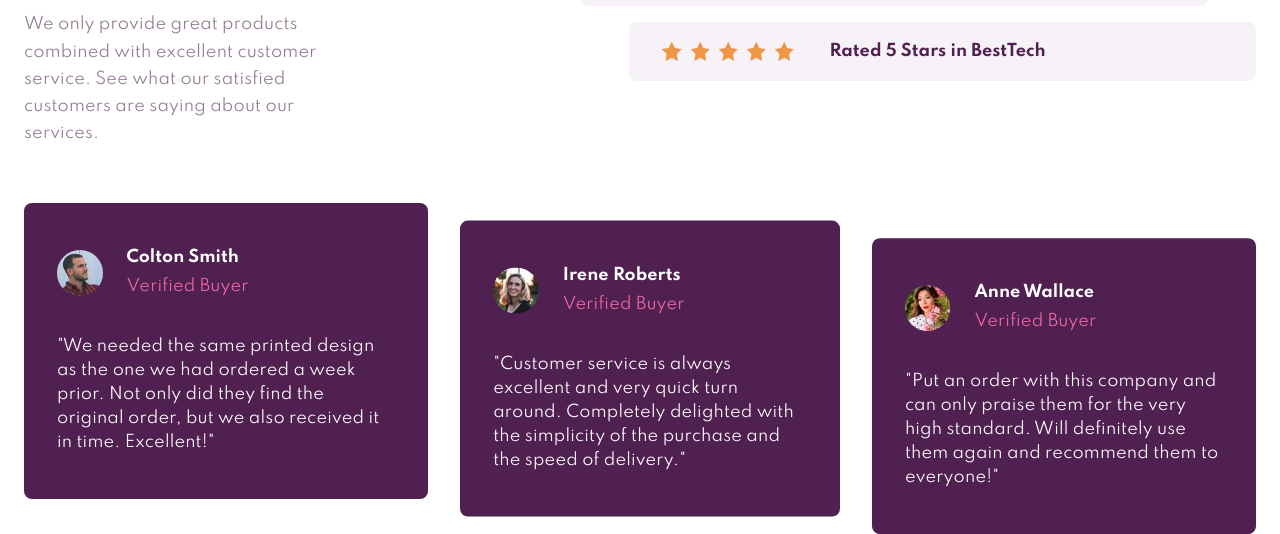
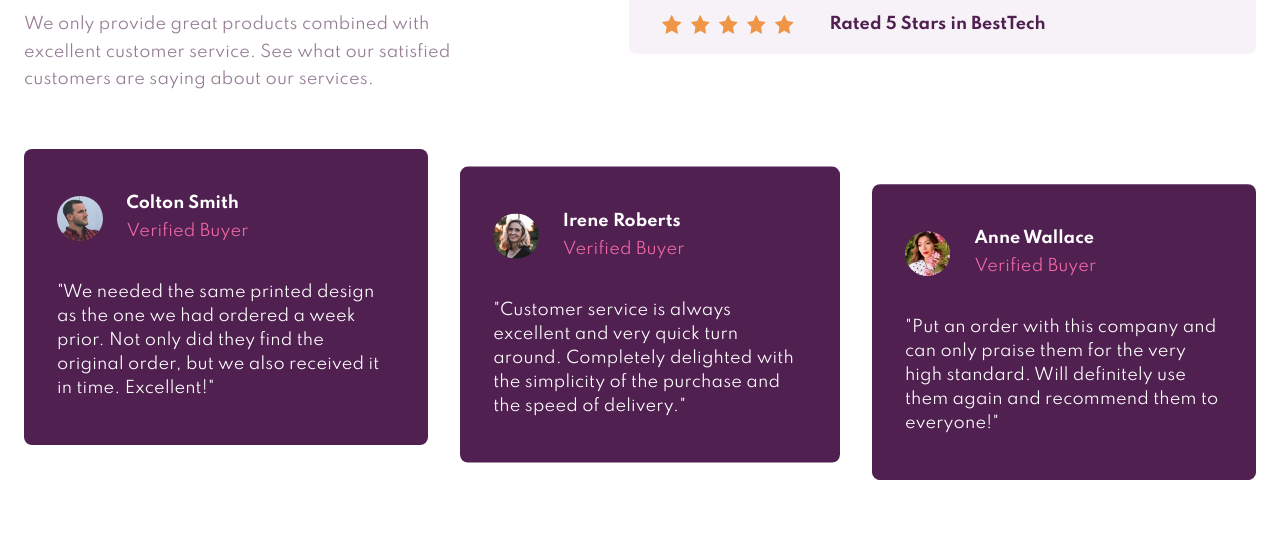
Before and after one commit to peterramirez18/Social-proof-section, a plain HTML site: page index.html in a window 1280 px wide. Shown: the part 327-861 px from the top of the page. After the commit the page ends 807 px from the top, so only its background shows below. Drawn offline with Linux system fonts and the light colour scheme.

Commit message:
fix text

```diff
--- a/scss/style.scss
+++ b/scss/style.scss
@@ -68,7 +68,7 @@ body{
             p{
                 color: $PurpleLight;
                 line-height: 1.7rem;
-                width: 49.4%;
+                width: 80%;
                 font-size: 1rem;
                 letter-spacing: 0.16px;
 
```
Also changed, not shown: scss/style.css, 1 other file.
